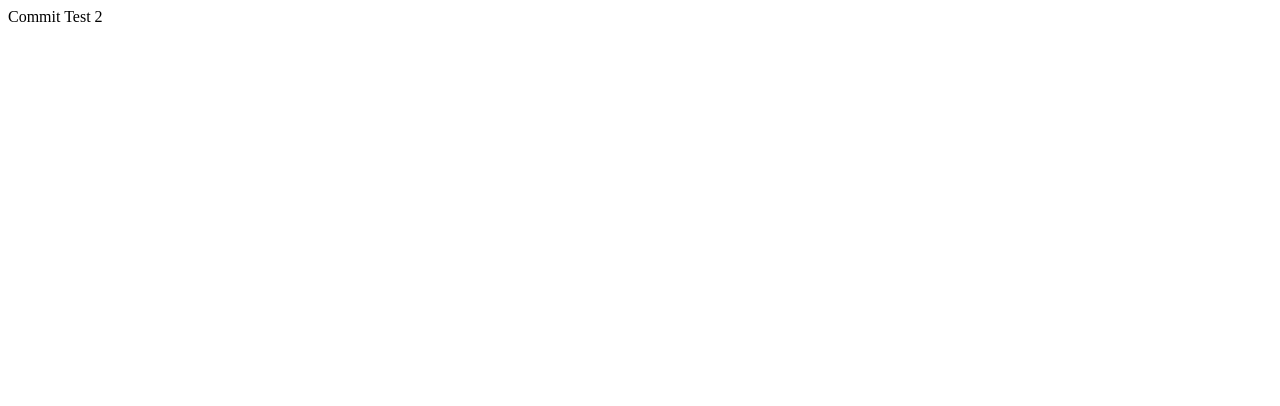
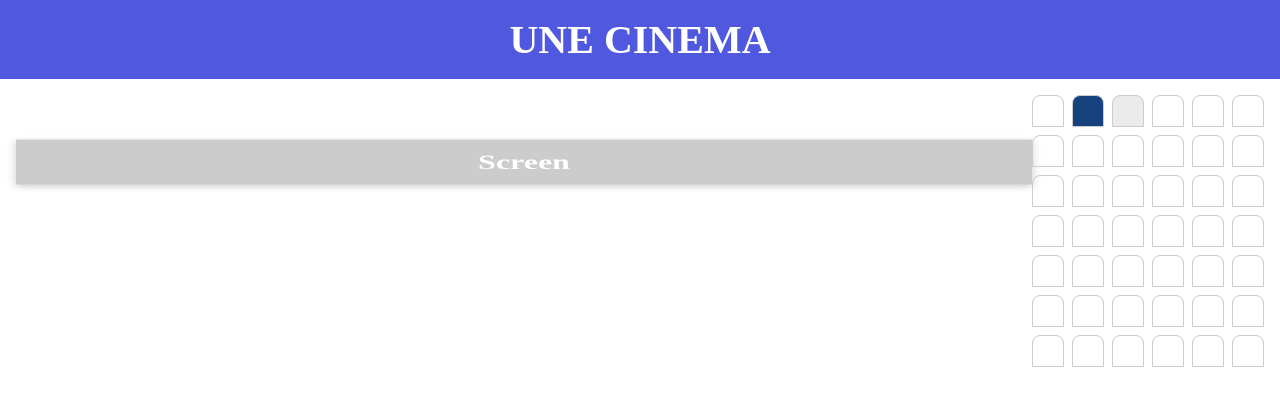
Before and after one commit to ChantellePe/UNE-Cinema-Typescript, a website: page index.html in a window 1280 px wide. Drawn offline with Linux system fonts and the light colour scheme.

Commit message:
Layout the application

```diff
--- a/index.html
+++ b/index.html
@@ -9,6 +9,70 @@
         <link rel="stylesheet" href="./style.css"/>
     </head>
     <body>
-    <div>Commit Test 2</div>
+        <header class="header">UNE Cinema</header>
+        <main class="main">
+            <div class="movies">
+                <div class="theatre"></div>
+                    <div class="screen">Screen</div>
+                    <div class="seat-map">
+                        <div class="row">
+                            <div class="seat available"></div>
+                            <div class="seat selected"></div>
+                            <div class="seat occupied"></div>
+                            <div class="seat"></div>
+                            <div class="seat"></div>
+                            <div class="seat"></div>
+                        </div>
+                        <div class="row">
+                            <div class="seat"></div>
+                            <div class="seat"></div>
+                            <div class="seat"></div>
+                            <div class="seat"></div>
+                            <div class="seat"></div>
+                            <div class="seat"></div>
+                        </div>
+                        <div class="row">
+                            <div class="seat"></div>
+                            <div class="seat"></div>
+                            <div class="seat"></div>
+                            <div class="seat"></div>
+                            <div class="seat"></div>
+                            <div class="seat"></div>
+                        </div>
+                        <div class="row">
+                            <div class="seat"></div>
+                            <div class="seat"></div>
+                            <div class="seat"></div>
+                            <div class="seat"></div>
+                            <div class="seat"></div>
+                            <div class="seat"></div>
+                    </div>
+                        <div class="row">
+                            <div class="seat"></div>
+                            <div class="seat"></div>
+                            <div class="seat"></div>
+                            <div class="seat"></div>
+                            <div class="seat"></div>
+                            <div class="seat"></div>
+                        </div>
+                        <div class="row">
+                            <div class="seat"></div>
+                            <div class="seat"></div>
+                            <div class="seat"></div>
+                            <div class="seat"></div>
+                            <div class="seat"></div>
+                            <div class="seat"></div>
+                        </div>
+                        <div class="row">
+                            <div class="seat"></div>
+                            <div class="seat"></div>
+                            <div class="seat"></div>
+                            <div class="seat"></div>
+                            <div class="seat"></div>
+                            <div class="seat"></div>
+                        </div>
+                    </div>
+            </div>
+        </main>
     </body>
 </html>
--- a/style.css
+++ b/style.css
@@ -0,0 +1,123 @@
+body {
+    margin: 0;
+    min-height: 100vh;
+    display: flex;
+    flex-direction: column;
+  }
+
+  .header {
+    font-size: 2.5rem;
+    padding: 1rem;
+    background-color: #4F58DF;
+    color: #FFFFFF;
+    font-weight: bolder;
+    text-transform: uppercase;
+    text-align: center;
+  }
+
+  .main {
+    flex: 1;
+    padding: 1rem;
+    display: flex;
+    flex-direction: column;
+  }
+
+  .movies {
+    display: flex;
+    justify-content: center;
+  }
+
+  .movie {
+    border: 1px solid #ccc;
+    display: flex;
+    flex-direction: column;
+    flex: 1;
+    margin: 2rem;
+    max-width: 200px;
+    cursor: pointer;
+  }
+
+  .movie:hover, .movie.selected {
+    transform: scale(1.1);
+  }
+
+  .movie.selected {
+    box-shadow: 0 4px 8px 0 rgb(0 0 0 / 10%), 0 10px 13px 0 rgb(0 0 0 / 11%);
+  }
+
+  .poster {
+    flex: 1;
+    width: 100%;
+  }
+
+  .title {
+    display: flex;
+    align-items: center;
+    justify-content: center;
+    text-align: center;
+    height: 60px;
+    padding: 0.5rem 0.25rem;
+  }
+
+  .theater {
+    display: flex;
+    flex-direction: column;
+    width: auto;
+    max-width: 1000px;
+    margin: 0 auto;
+    perspective: 500px;
+  }
+
+  .screen {
+    display: flex;
+    justify-content: center;
+    align-items: center;
+    background-color: #ccc;
+    height: 70px;
+    width: 100%;
+    margin: 2rem 0;
+    transform: rotateX(-50deg);
+    box-shadow: 0 3px 10px #ccc;
+    font-size: 2rem;
+    color: white;
+    font-weight: 900;
+  }
+
+  .seat-map {
+    display: flex;
+    flex-direction: column;
+    row-gap: 0.5rem;
+  }
+
+  .row {
+    display: flex;
+    column-gap: 0.5rem;
+  }
+
+  .seat {
+    height: 2rem;
+    width: 2rem;
+    border: 1px solid #ccc;
+    border-top-left-radius: 0.5rem;
+    border-top-right-radius: 0.5rem;
+    box-sizing: border-box;
+    cursor: pointer;
+  }
+
+  .seat.occupied {
+    background-color: rgba(0, 0, 0, .08);
+    cursor: not-allowed;
+  }
+
+  .seat.selected {
+    background-color: #16437E;
+  }
+
+  .seat.available {
+    background-color: #fff;
+  }
+
+  .seat.available:hover {
+    background-color: #16437E;
+    opacity: 0.5;
+  }
```
Lines whose indentation alone changed are shown as unchanged.
